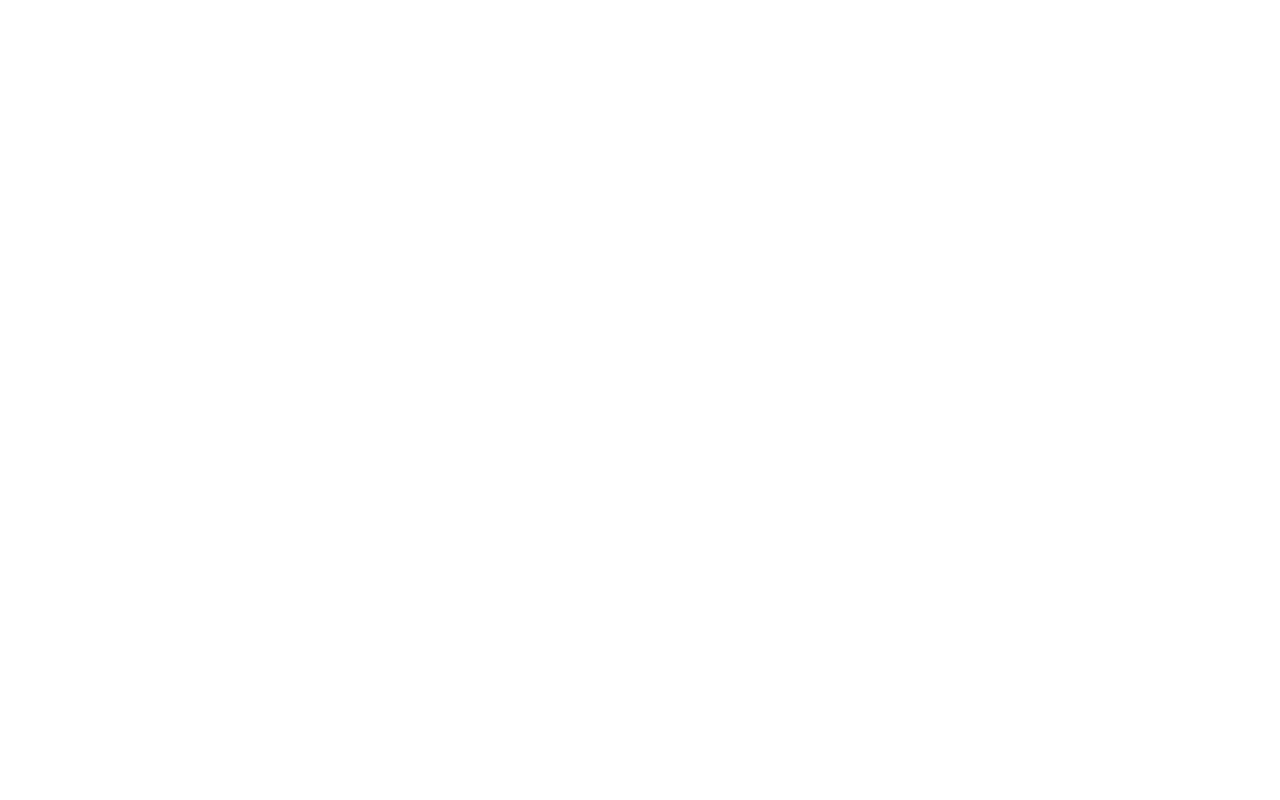
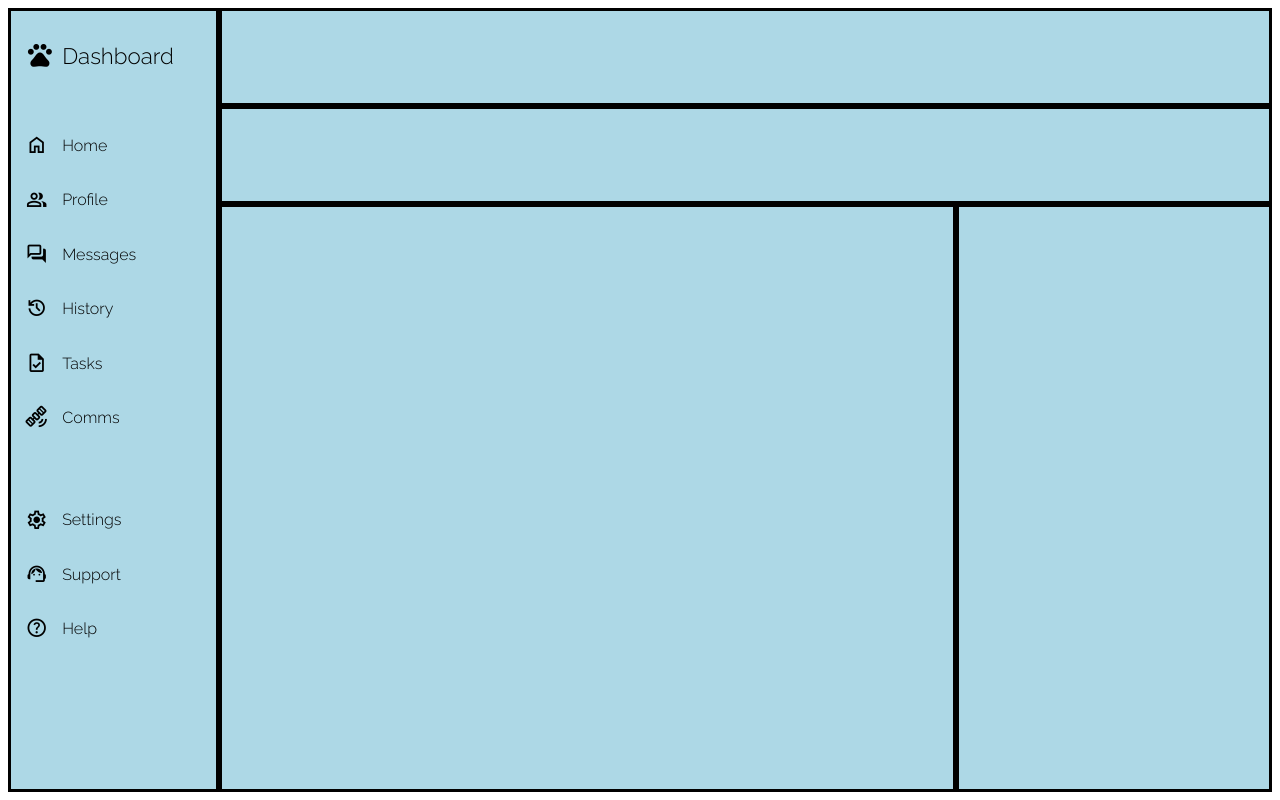
Before and after one commit to SayfSahaf/dashboard-mockup, a plain HTML site: page index.html in a window 1280 px wide. Drawn offline with nearby package versions, Linux system fonts and the light colour scheme.

Commit message:
finish side-bar and add the remaining sections

```diff
--- a/index.html
+++ b/index.html
@@ -3,10 +3,89 @@
 <head>
     <meta charset="UTF-8">
     <meta name="viewport" content="width=device-width, initial-scale=1.0">
+    <link rel="stylesheet" href="style.css">
+    <link rel="stylesheet" href="https://fonts.googleapis.com/css2?family=Material+Symbols+Outlined:opsz,wght,FILL,GRAD@24,400,0,0" />
+    <link rel="preconnect" href="https://fonts.googleapis.com">
+    <link rel="preconnect" href="https://fonts.gstatic.com" crossorigin>
+    <link href="https://fonts.googleapis.com/css2?family=Raleway:wght@300&display=swap" rel="stylesheet">
     <title>Dashboard</title>
 </head>
 <body>
-    <div class="sidebar"></div>
-    <div class="main"></div>
+    <div class="container">
+        <div id="sidebar">
+            <div id="sidebar-s1">
+                <div class="sidebar-logo">
+                    <span class="material-symbols-outlined">
+                        pets
+                        </span>
+                    <div>Dashboard</div>
+                </div>
+                <div class="sidebar-section">
+                    <span class="material-symbols-outlined">
+                        home
+                        </span>
+                    <div>Home</div>
+                </div>
+                <div class="sidebar-section">
+                    <span class="material-symbols-outlined">
+                        group
+                        </span>
+                    <div>Profile</div>
+                </div>
+                <div class="sidebar-section">
+                    <span class="material-symbols-outlined">
+                        forum
+                        </span>
+                    <div>Messages</div>
+                </div>
+                <div class="sidebar-section">
+                    <span class="material-symbols-outlined">
+                        history
+                        </span>
+                    <div>History</div>
+                </div>
+                <div class="sidebar-section">
+                    <span class="material-symbols-outlined">
+                        task
+                        </span>
+                    <div>Tasks</div>
+                </div>
+                <div class="sidebar-section">
+                    <span class="material-symbols-outlined">
+                        satellite_alt
+                        </span>
+                    <div>Comms</div>
+                </div>
+            </div>
+            <div id="sidebar-s2">
+                <div class="sidebar-section">
+                    <span class="material-symbols-outlined">
+                        settings
+                        </span>
+                    <div>Settings</div>
+                </div>
+                <div class="sidebar-section">
+                    <span class="material-symbols-outlined">
+                        support_agent
+                        </span>
+                    <div>Support</div>
+                </div>
+                <div class="sidebar-section">
+                    <span class="material-symbols-outlined">
+                        help
+                        </span>
+                    <div>Help</div>
+                </div>
+            </div>
+        </div>
+        <div id="upper-nav">
+
+        </div>
+        <div id="lower-nav">
+
+        </div>
+        <div id="main-board"></div>
+        <div id="side-board"></div>
+    </div>
 </body>
 </html>
--- a/style.css
+++ b/style.css
@@ -0,0 +1,74 @@
+.container {
+    display: inline-grid;
+    background-color: lightblue;
+    height: 98vh;
+    width: 100%;
+    grid-template-rows: repeat(8, 1fr);
+    grid-template-columns: repeat(12, 1fr);
+}
+
+#sidebar, #upper-nav,#lower-nav, #main-board, #side-board {
+    border: solid black;
+}
+
+#upper-nav {
+    grid-area: 1 / 3 / 2 / 13;
+}
+
+#lower-nav {
+    grid-area: 2 / 3 / 3 / 13;
+}
+
+#sidebar {
+    grid-area: 1 / 1 / 9 / 3;
+    font-family: 'Raleway', sans-serif;;
+}
+
+#main-board {
+    grid-area: 3 / 3 / 9 / 10;
+}
+
+#side-board {
+    grid-area: 3 / 10 / 9 / 13
+}
+
+.sidebar-logo{
+    padding-top: 1rem;
+    padding-bottom: 1rem;
+    font-size: 1.4rem;
+    margin-bottom: 2rem;
+}
+
+#sidebar-s1, #sidebar-s2 {
+    display: flex;
+    flex-direction: column;
+    padding: 0.5rem;
+    box-sizing: border-box;
+    margin: 0.4rem;
+}
+
+#sidebar-s2 {
+    margin-top: 2rem;
+}
+
+.sidebar-logo > span {
+    font-size: 1.8rem;
+    padding-right: 0.5rem
+}
+
+.sidebar-section > span {
+    font-size: 1.4rem;
+    padding-right: 0.9rem;
+}
+
+.sidebar-logo, .sidebar-section {
+    display: flex;
+    flex-direction: row;
+    align-items: center;
+    justify-content: flex-start;
+}
+
+.sidebar-section {
+    padding-top: 1rem;
+    padding-bottom: 1rem;
+}
```
